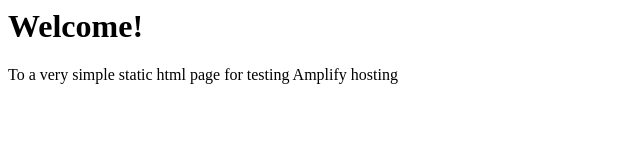
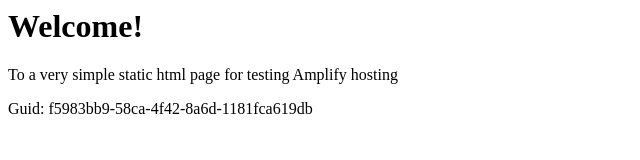
Before and after one commit to aws-aemilia-kix/Github-PR-Commit-Integration-Test-DoNotTouch-Gith-P5X5MO5I-v1-preprod-ap-northeast-3, a website: page src/index.html in a window 1280 px wide. Shown: the whole page, without its empty margins (0-640 px from the left). Drawn offline with Linux system fonts and the light colour scheme.

Commit message:
commit from integ tests

```diff
--- a/src/index.html
+++ b/src/index.html
@@ -1,3 +1,5 @@
+
+
 <html lang="en">
 
 <head>
@@ -10,6 +12,6 @@
 <body>
     <h1>Welcome!</h1>
     <p>To a very simple static html page for testing Amplify hosting</p>
-</body>
+    <p>Guid: f5983bb9-58ca-4f42-8a6d-1181fca619db</p></body>
 
 </html>
```
